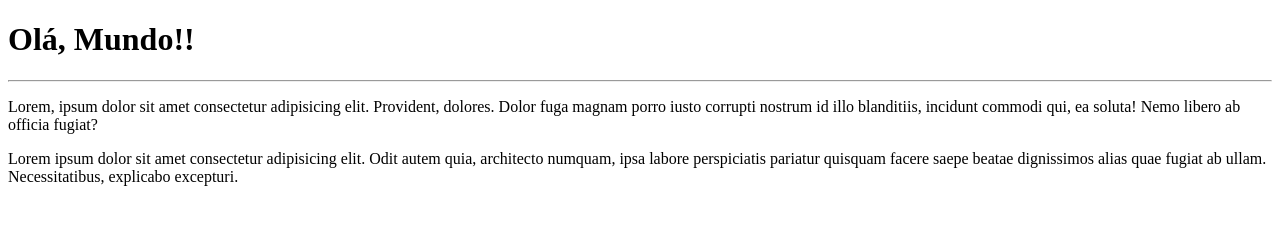
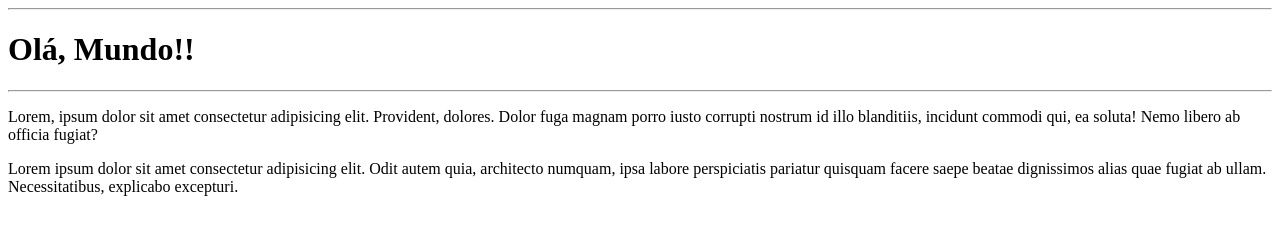
Before and after one commit to Sabrina3029/Ola-Mundo, a plain HTML site: page Site - exemplo/index.html in a window 1280 px wide. Drawn offline with Linux system fonts and the light colour scheme.

Commit message:
outra alteração

```diff
--- a/Site - exemplo/index.html
+++ b/Site - exemplo/index.html
@@ -3,9 +3,10 @@
 <head>
     <meta charset="UTF-8">
     <meta name="viewport" content="width=device-width, initial-scale=1.0">
-    <title>Meu primeiro site em Repositório, vamos treinar!</title>
+    <title>Meu primeiro site em Repositório, vamos treinar!1</title>
 </head>
 <body>
+    <hr>
     <h1>Olá, Mundo!!</h1>
     <hr>
     <p>Lorem, ipsum dolor sit amet consectetur adipisicing elit. Provident, dolores. Dolor fuga magnam porro iusto corrupti nostrum id illo blanditiis, incidunt commodi qui, ea soluta! Nemo libero ab officia fugiat?</p>
```
